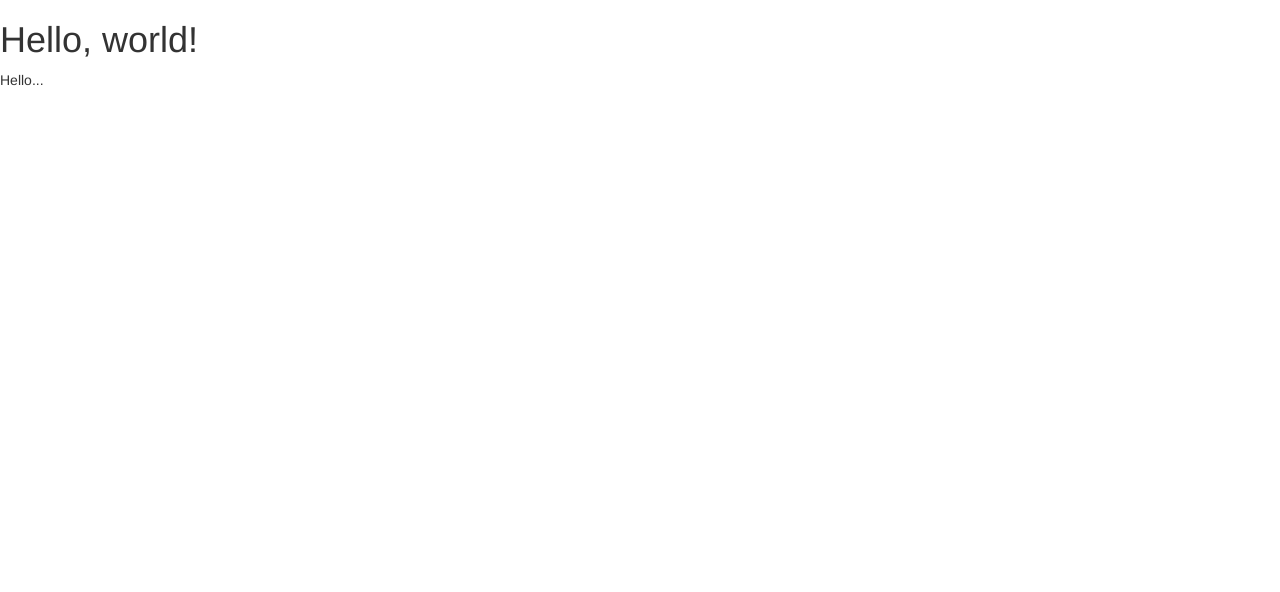
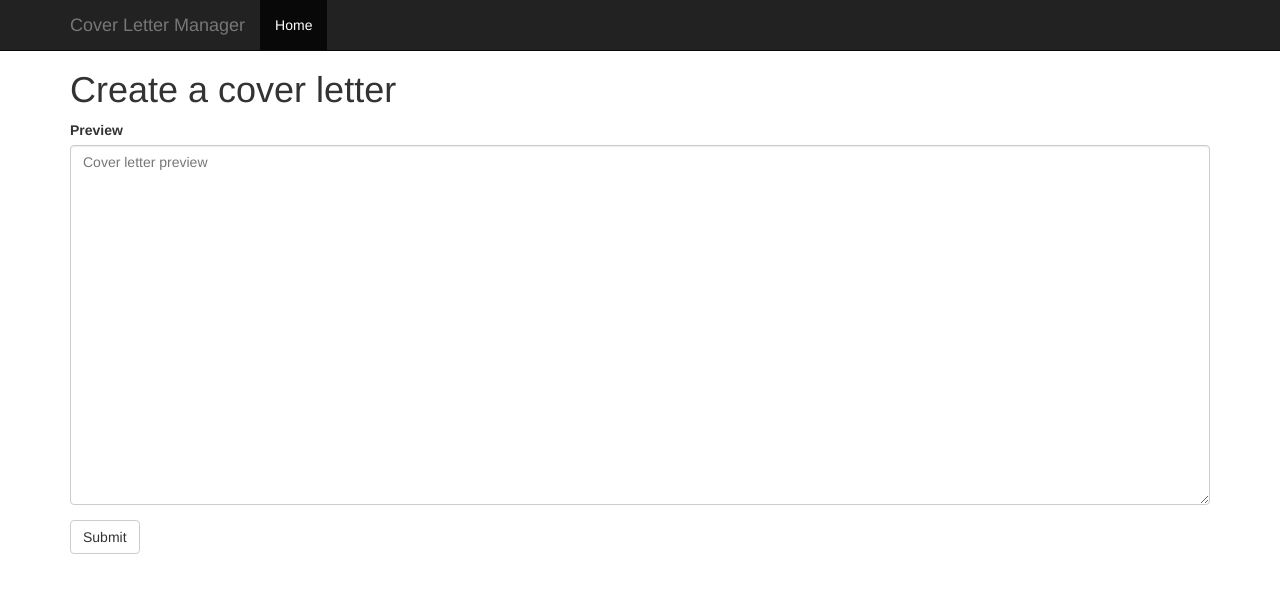
Before and after one commit to Razorclaw/coverLetterManager, a website: page public/index.html in a window 1280 px wide. Drawn offline with Linux system fonts and the light colour scheme.

Commit message:
Basic stuff

```diff
--- a/public/index.html
+++ b/public/index.html
@@ -8,15 +8,55 @@
 
     <link href="css/bootstrap.min.css" rel="stylesheet">
 
+	<style>
+/* Move down content because we have a fixed navbar that is 50px tall */
+body {
+  padding-top: 50px;
+  padding-bottom: 20px;
+}
+
+#previewInput {
+  height: 360px;
+}
+	</style>
+
     <!--[if lt IE 9]>
       <script src="https://oss.maxcdn.com/html5shiv/3.7.2/html5shiv.min.js"></script>
       <script src="https://oss.maxcdn.com/respond/1.4.2/respond.min.js"></script>
     <![endif]-->
   </head>
   <body>
-    <h1>Hello, world!</h1>
+    <div class="navbar navbar-inverse navbar-fixed-top" role="navigation">
+      <div class="container">
+        <div class="navbar-header">
+          <button type="button" class="navbar-toggle collapsed" data-toggle="collapse" data-target=".navbar-collapse">
+            <span class="sr-only">Toggle navigation</span>
+            <span class="icon-bar"></span>
+            <span class="icon-bar"></span>
+            <span class="icon-bar"></span>
+          </button>
+          <a class="navbar-brand" href="#">Cover Letter Manager</a>
+        </div>
+        <div class="collapse navbar-collapse">
+          <ul class="nav navbar-nav">
+            <li class="active"><a href="/">Home</a></li>
+          </ul>
+        </div><!--/.nav-collapse -->
+      </div>
+    </div>
 
-	<p>Hello...</p>
+    <div class="container">
+
+      <h1>Create a cover letter</h1>
+      <form role="form">
+        <div class="form-group">
+          <label for="previewInput">Preview</label>
+          <textarea id="previewInput" class="form-control" placeholder="Cover letter preview"></textarea>
+        </div>
+        <button type="submit" class="btn btn-default">Submit</button>
+      </form>
+
+    </div><!-- /.container -->
 
     <script src="js/jquery.min.js"></script>
     <script src="js/bootstrap.min.js"></script>
```
